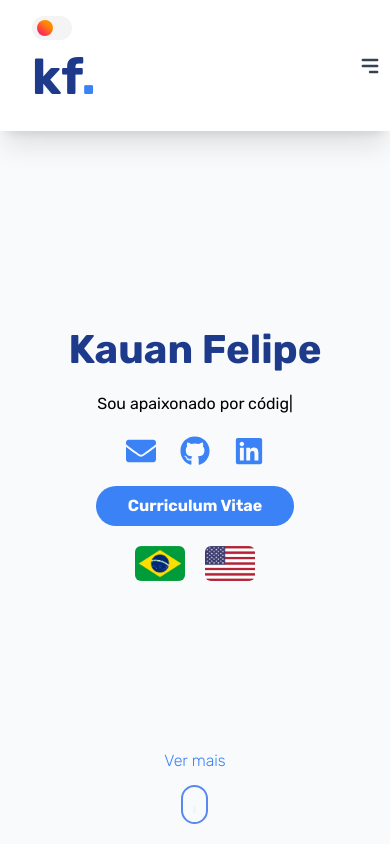
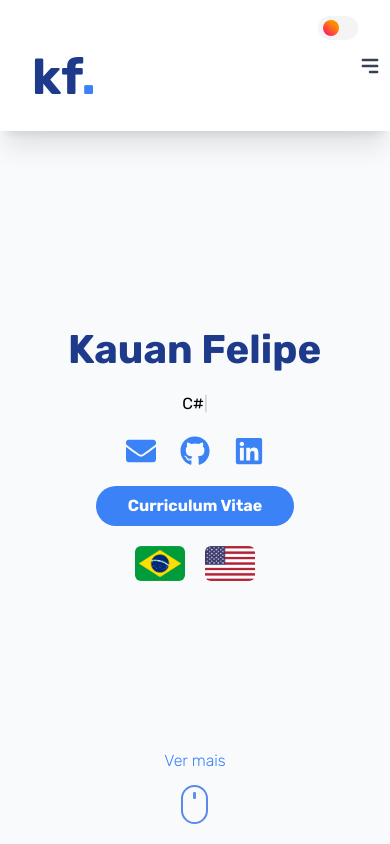
Before and after one commit to kauanfelipe96/personal-portfolio, a React (Vite) app: page / in a window 390 px wide. Shown: the top 844 px of the page. Built offline with nearby package versions, Linux system fonts and the light colour scheme.

Commit message:
react awesome reveal

```diff
--- a/package.json
+++ b/package.json
@@ -14,6 +14,7 @@
   },
   "dependencies": {
     "react": "^18.2.0",
+    "react-awesome-reveal": "^4.2.12",
     "react-dom": "^18.2.0",
     "react-icons": "^5.2.1",
     "react-pro-sidebar": "^1.1.0",
--- a/src/App.jsx
+++ b/src/App.jsx
@@ -6,10 +6,19 @@ import SidebarComponent from './components/SidebarComponent'
 import Home from './components/Home'
 import About from './components/About'
 import Experiences from './components/Experiences'
+import Preloader from "./components/Preloader"
 
 function App() {
 
   const [darkMode, setDarkMode] = useState(false)
+  const [screenLoading, setScreenLoading] = useState(false);
+
+  useEffect(() => {
+    setScreenLoading(true);
+    setTimeout(() => {
+      setScreenLoading(false);
+    }, 1800);
+  }, [])
 
   useEffect(() => {
     if (darkMode) {
@@ -20,15 +29,24 @@ function App() {
   }, [darkMode])
 
   return (
+    <>
+      {screenLoading ?
+        <Preloader />
+        :
+        <>
+          <SidebarComponent setDarkMode={setDarkMode} darkMode={darkMode} />
           <div className="md:flex flex-col md:flex-row md:min-h-screen w-full">
-      <SidebarComponent setDarkMode={setDarkMode} darkMode={darkMode} />
             <div className="lg:ml-[256px] ml-0">
               <Home />
               <About />
               <Experiences />
             </div>
           </div>
+        </>
+      }
+    </>
   )
 }
 
+
 export default App
--- a/src/components/About.jsx
+++ b/src/components/About.jsx
@@ -1,14 +1,17 @@
+import { Fade } from "react-awesome-reveal";
 import persona from '../assets/images/persona.png'
 
 export default function About() {
   return (
     <section className="dark:bg-slate-950 lg:px-20 px-5 py-20" id="about">
+      <Fade direction="left" duration={2000}>
         <h2 className="dark:bg-slate-950 dark:text-slate-50 text-[35px] text-blue-900 font-bold">Sobre mim</h2>
+      </Fade>
       <div className="flex xl:flex-row flex-col items-center justify-between gap-6 mt-5">
         <img src={persona} alt="Avatar" className="w-[200px] h-[200px]" />
+        <Fade duration={2000} triggerOnce>
           <div className="dark:border-blue-500 dark:border dark:bg-slate-950 dark:text-slate-50 w-full bg-white rounded-xl py-10 px-8 shadow-xl flex xl:flex-row flex-col justify-between gap-10">
-          <p className="dark:bg-slate-950 dark:text-slate-50 text-blue-900 xl:w-[50%] w-[100%] text-justify">Sou um desenvolvedor apaixonado por criar soluções inovadoras e eficientes. Cursando Análise e Desenvolvimento de Sistemas e com experiência prática em diversas empresas, estou
-            comprometido em impulsionar o sucesso dos projetos em que me envolvo.</p>
+            <p className="dark:bg-slate-950 dark:text-slate-50 text-blue-900 xl:w-[50%] w-[100%] text-justify">Sou um desenvolvedor apaixonado por criar soluções inovadoras e eficientes. Cursando Análise e Desenvolvimento de Sistemas e com experiência prática em diversas empresas, estou comprometido em impulsionar o sucesso dos projetos em que me envolvo.</p>
             <div className="xl:w-[50%] w-[100%]">
               <div className="mb-7">
                 <h3 className="dark:text-slate-50 font-bold text-blue-900 leading-[1px]">Front-end</h3>
@@ -27,7 +30,8 @@ export default function About() {
               </div>
             </div>
           </div>
+        </Fade>
       </div>
-    </section>
+    </section >
   )
 }
--- a/src/components/Experiences.jsx
+++ b/src/components/Experiences.jsx
@@ -1,9 +1,12 @@
+import { Fade } from "react-awesome-reveal";
 import { PiBriefcaseDuotone, PiGraduationCapDuotone } from "react-icons/pi";
 
 export default function Experiences() {
   return (
     <section className="dark:bg-slate-950 lg:px-20 px-5 py-20" id="experience">
+      <Fade direction="left" duration={2000} triggerOnce>
         <h2 className="dark:text-slate-50 dark:bg-slate-950 text-[35px] text-blue-900 font-bold mb-5">Experiências</h2>
+      </Fade>
       <div className="flex xl:flex-row flex-col gap-10">
         <div className="xl:w-[50%] w-[100%] h-full dark:bg-slate-950 dark:border-blue-500 dark:border  bg-white rounded-xl py-10 px-8 shadow-xl justify-between gap-10">
           <div className="flex gap-5">
@@ -11,6 +14,7 @@ export default function Experiences() {
               <PiBriefcaseDuotone className="text-[40px] text-blue-500" />
               <span className="h-[100%] w-[2px] bg-blue-400"></span>
             </div>
+            <Fade direction="left" duration={2100} triggerOnce>
               <div className="dark:bg-slate-950 pb-5">
                 <span className="dark:text-slate-50 text-sm text-blue-900 font-light">Julho 2023 - Dezembro 2023</span>
                 <h3 className="dark:text-slate-50 font-bold text-[25px] text-blue-900"> Bono Energia </h3>
@@ -24,12 +28,14 @@ export default function Experiences() {
                   <li>- Colaboração na criação de um ambiente otimizado para o PowerBi.</li>
                 </ul>
               </div>
+            </Fade>
           </div>
           <div className="flex gap-5">
             <div className="flex flex-col items-center">
               <PiBriefcaseDuotone className="text-[40px] text-blue-500" />
               <span className="h-[100%] w-[2px] bg-blue-400"></span>
             </div>
+            <Fade direction="left" duration={2100} triggerOnce>
               <div className="pb-5">
                 <span className="dark:text-slate-50 text-sm text-blue-900 font-light">Janeiro 2021 - Abril 2022</span>
                 <h3 className="dark:text-slate-50 font-bold text-[25px] text-blue-900"> Dribion Software </h3>
@@ -45,12 +51,14 @@ export default function Experiences() {
                   <li>- Supervisão da instalação de programas e sistemas de software.</li>
                 </ul>
               </div>
+            </Fade>
           </div>
           <div className="flex gap-5">
             <div className="flex flex-col items-center">
               <PiBriefcaseDuotone className="text-[40px] text-blue-500" />
               <span className="h-[100%] w-[2px] bg-blue-400"></span>
             </div>
+            <Fade direction="left" duration={2100} triggerOnce>
               <div>
                 <span className="dark:text-slate-50 text-sm text-blue-900 font-light">Abril 2015 - Fevereiro 2020</span>
                 <h3 className="dark:text-slate-50 font-bold text-[25px] text-blue-900"> Cia Iguaçu de Café Solúvel </h3>
@@ -63,9 +71,9 @@ export default function Experiences() {
                   <li>- Experiência com sistema SAP R3.</li>
                 </ul>
               </div>
+            </Fade>
           </div>
         </div>
-
         <div className="xl:w-[50%] w-[100%] h-full dark:bg-slate-950 dark:border-blue-500 dark:border bg-white rounded-xl py-10 px-8 shadow-xl justify-between gap-10">
           <div className="flex gap-5">
             <div className="flex flex-col items-center">
@@ -73,9 +81,11 @@ export default function Experiences() {
               <span className="h-[100%] w-[2px] bg-yellow-400"></span>
             </div>
             <div className="pb-5">
+              <Fade direction="left" duration={2100} triggerOnce>
                 <span className="dark:text-slate-50 text-sm text-blue-900 font-light">Julho 2016 - Presente</span>
                 <h3 className="dark:text-slate-50 font-bold text-[25px] text-blue-900">Universidade Tecnológica Federal do Paraná</h3>
                 <h4 className="dark:text-slate-50 font-semibold text-[18px] text-blue-900 mb-2">Análise e Desenvolvimento de Sistemas</h4>
+              </Fade>
             </div>
           </div>
           <div className="flex gap-5">
@@ -84,16 +94,18 @@ export default function Experiences() {
               <span className="h-[100%] w-[2px] bg-yellow-400"></span>
             </div>
             <div className="pb-5">
+              <Fade direction="left" duration={2100} triggerOnce>
                 <span className="dark:text-slate-50 text-sm text-blue-900 font-light">2009 - 2011</span>
                 <h3 className="dark:text-slate-50 font-bold text-[25px] text-blue-900">Cursos de Especialização</h3>
                 <ul className="dark:text-slate-50 text-blue-900 text-[18px] mb-2 font-light">
                   <li>- Informática básica e avançada.</li>
                   <li>- Especialização em hardware.</li>
                 </ul>
+              </Fade>
             </div>
           </div>
         </div>
-      </div>
+      </div >
     </section >
   )
 }
--- a/src/components/Home.jsx
+++ b/src/components/Home.jsx
@@ -1,3 +1,4 @@
+import { Bounce, Fade } from "react-awesome-reveal";
 import { FaGithub } from "react-icons/fa";
 import { FaLinkedin } from "react-icons/fa";
 import { FaEnvelope } from "react-icons/fa";
@@ -9,14 +10,18 @@ export default function Home() {
   return (
     <>
       <section className="h-[100vh] dark:bg-slate-950 flex flex-col items-center md:justify-center justify-start lg:pt-0 pt-80" id="home">
-        <div className="teste">
-        </div>
-        <h1 className="text-[40px] dark:text-slate-50 text-blue-900 font-bold">Kauan Felipe</h1>
+        <Bounce duration={2000}>
+          <h1 className="text-[40px] dark:text-slate-50 text-blue-900 font-bold">Kauan Felipe</h1>
+        </Bounce>
         <h2 className="mt-3 dark:text-slate-50">
           <ReactTyped strings={[
-            "Sou desenvolvedor full stack júnior",
-            "Sou apaixonado por código",
-            "Sou amante dos games",
+            "Desenvolvedor full stack júnior",
+            "C#",
+            ".Net Core",
+            "API REST",
+            "MySQL",
+            "JavaScript",
+            "React.js"
           ]}
             typeSpeed={40}
             backSpeed={50}
--- /dev/null
+++ b/src/components/Preloader.jsx
@@ -0,0 +1,7 @@
+export default function Preloader() {
+  return (
+    <div className="w-[100%] h-[100%] flex items-center justify-center fixed bg-slate-50">
+      <span class="loader"></span>
+    </div>
+  )
+}
--- a/src/components/SidebarComponent.jsx
+++ b/src/components/SidebarComponent.jsx
@@ -20,7 +20,7 @@ export default function SidebarComponent({ setDarkMode, darkMode }) {
       <div onClick={() => setOpenDropdown(false)} className="flex flex-col w-full md:w-64 text-gray-700 bg-white flex-shrink-0 shadow-xl" x-data="{ open: false }">
         <div className="dark:bg-slate-900 flex-shrink-0 pl-8 pr-2 py-4 flex flex-row items-center justify-between">
           <div className="flex flex-col w-full">
-            <label className="switch lg:self-end self-start">
+            <label className="switch self-end">
               <input type="checkbox" onChange={() => setDarkMode(!darkMode)} checked={darkMode} />
               <span className="slider"></span>
             </label>
--- a/src/index.css
+++ b/src/index.css
@@ -104,6 +104,70 @@ input:checked+.slider:before {
   animation-iteration-count: infinite;
 }
 
+.loader {
+  color: rgb(131, 58, 180);
+  color: linear-gradient(90deg, rgba(131, 58, 180, 1) 0%, rgba(253, 29, 29, 1) 50%, rgba(252, 176, 69, 1) 100%);
+  font-size: 65px;
+  text-indent: -9999em;
+  overflow: hidden;
+  width: 1em;
+  height: 1em;
+  border-radius: 50%;
+  position: relative;
+  transform: translateZ(0);
+  animation: mltShdSpin 1.7s infinite ease, round 1.7s infinite ease;
+}
+
+@keyframes mltShdSpin {
+  0% {
+    box-shadow: 0 -0.83em 0 -0.4em,
+      0 -0.83em 0 -0.42em, 0 -0.83em 0 -0.44em,
+      0 -0.83em 0 -0.46em, 0 -0.83em 0 -0.477em;
+  }
+
+  5%,
+  95% {
+    box-shadow: 0 -0.83em 0 -0.4em,
+      0 -0.83em 0 -0.42em, 0 -0.83em 0 -0.44em,
+      0 -0.83em 0 -0.46em, 0 -0.83em 0 -0.477em;
+  }
+
+  10%,
+  59% {
+    box-shadow: 0 -0.83em 0 -0.4em,
+      -0.087em -0.825em 0 -0.42em, -0.173em -0.812em 0 -0.44em,
+      -0.256em -0.789em 0 -0.46em, -0.297em -0.775em 0 -0.477em;
+  }
+
+  20% {
+    box-shadow: 0 -0.83em 0 -0.4em, -0.338em -0.758em 0 -0.42em,
+      -0.555em -0.617em 0 -0.44em, -0.671em -0.488em 0 -0.46em,
+      -0.749em -0.34em 0 -0.477em;
+  }
+
+  38% {
+    box-shadow: 0 -0.83em 0 -0.4em, -0.377em -0.74em 0 -0.42em,
+      -0.645em -0.522em 0 -0.44em, -0.775em -0.297em 0 -0.46em,
+      -0.82em -0.09em 0 -0.477em;
+  }
+
+  100% {
+    box-shadow: 0 -0.83em 0 -0.4em, 0 -0.83em 0 -0.42em,
+      0 -0.83em 0 -0.44em, 0 -0.83em 0 -0.46em, 0 -0.83em 0 -0.477em;
+  }
+}
+
+@keyframes round {
+  0% {
+    transform: rotate(0deg)
+  }
+
+  100% {
+    transform: rotate(360deg)
+  }
+}
+
+
 @keyframes scroll {
   0% {
     opacity: 0;
```
Also changed, not shown: 1 other file (tests, documents, lock files or other folders). Lines whose indentation alone changed are shown as unchanged.
